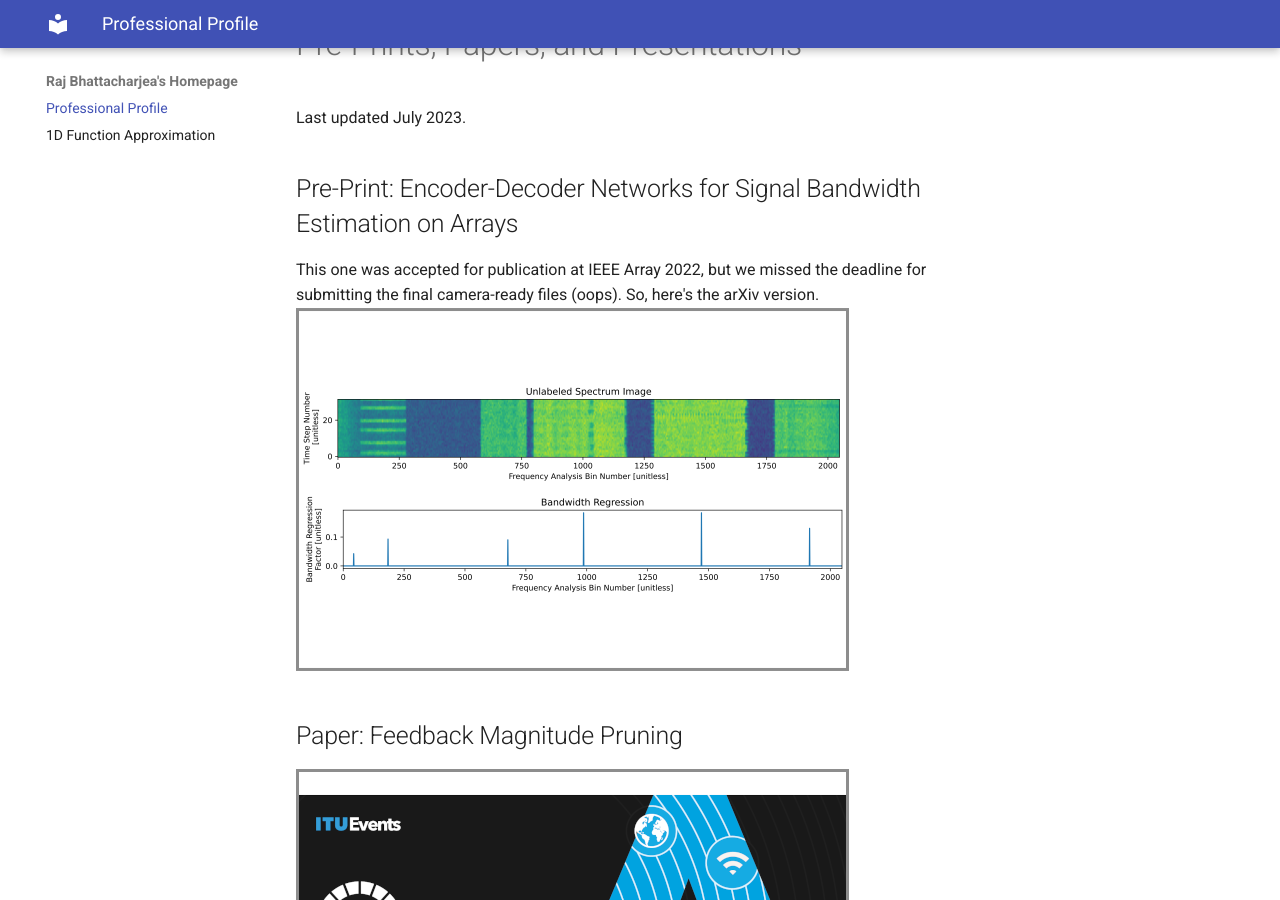
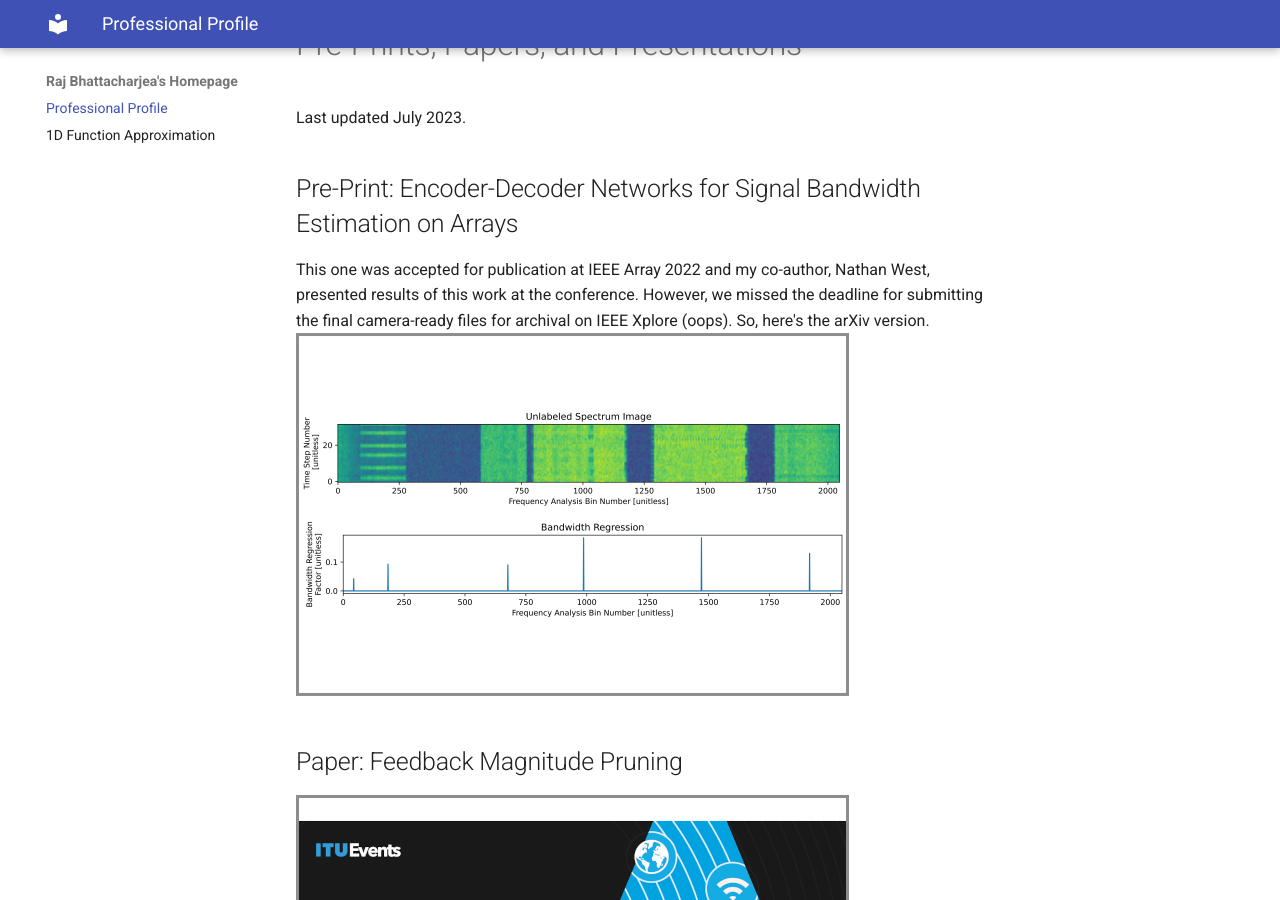
Before and after one commit to rajb245/rajb245.github.io, an MkDocs documentation site: the page built from docs/index.md, in a window 1280 px wide and 900 px high, scrolled down 882 px. Built offline with MkDocs 1.6.1 and Material for MkDocs 9.7.7, drawn with Linux system fonts in a browser that asks for light colours.

Commit message:
Litte more context on array2022 situation

```diff
--- a/docs/index.md
+++ b/docs/index.md
@@ -34,8 +34,8 @@ ________________________________________________________________________________
 # Pre-Prints, Papers, and Presentations
 Last updated July 2023.
 ## Pre-Print: Encoder-Decoder Networks for Signal Bandwidth Estimation on Arrays
-This one was accepted for publication at IEEE Array 2022, but we missed the deadline for submitting
-the final camera-ready files (oops). So, here's the arXiv version.
+This one was accepted for publication at IEEE Array 2022 and my co-author, Nathan West, presented results of this work at the conference.
+However, we missed the deadline for submitting the final camera-ready files for archival on IEEE Xplore (oops). So, here's the arXiv version.
 [![Encoder-Decoder Networks for Self-Supervised Pretraining and Downstream Signal Bandwidth Regression on Digital Antenna Arrays](images/array_2022.png)](https://arxiv.org/abs/2307.03327)
 ## Paper: Feedback Magnitude Pruning
 [![Neural network compression with feedback magnitude pruning for automatic modulation classification](images/itu_challenge.png)](https://www.itu.int/pub/S-JNL-VOL3.ISSUE2-2022-A14)
```
Also changed, not shown: site/index.html, 1 other file.
